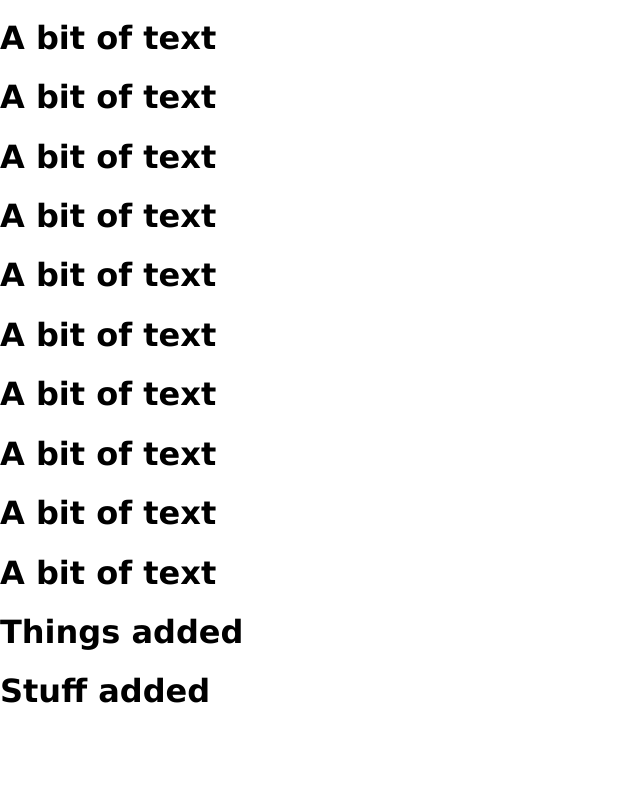
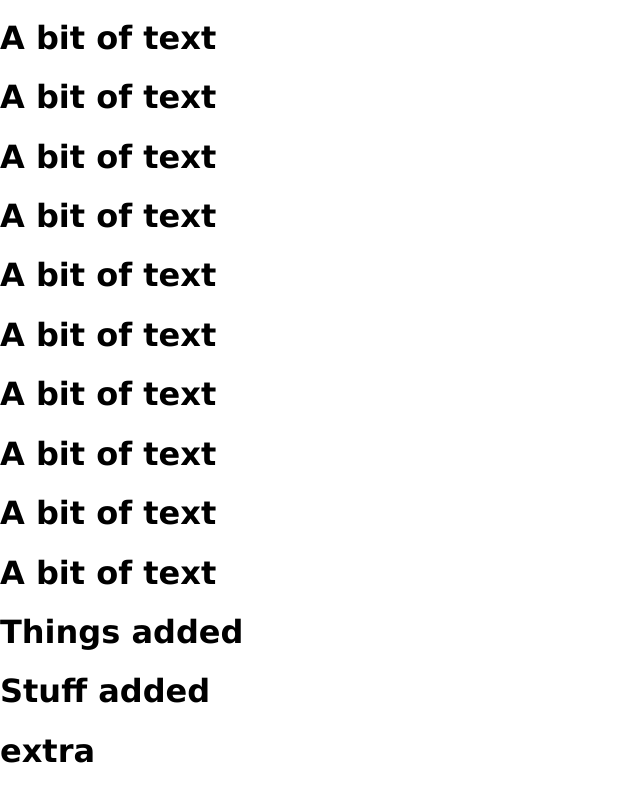
Before and after one commit to guyKN/guykn.github.io, a plain HTML site: page index.html in a window 1280 px wide. Shown: the part 2098-2889 px from the top of the page, without its empty margins (0-640 px from the left). Before the commit the page ends 2830 px from the top, so only its background shows below. Drawn offline with Linux system fonts and the light colour scheme.

Commit message:
Update index.html

```diff
--- a/index.html
+++ b/index.html
@@ -119,6 +119,7 @@
     <h1>A bit of text</h1>
     <h1>Things added</h1>
     <h1>Stuff added</h1>
+    <h1>extra</h1>
 
 <script src="slideshow.js"></script>
 
```
